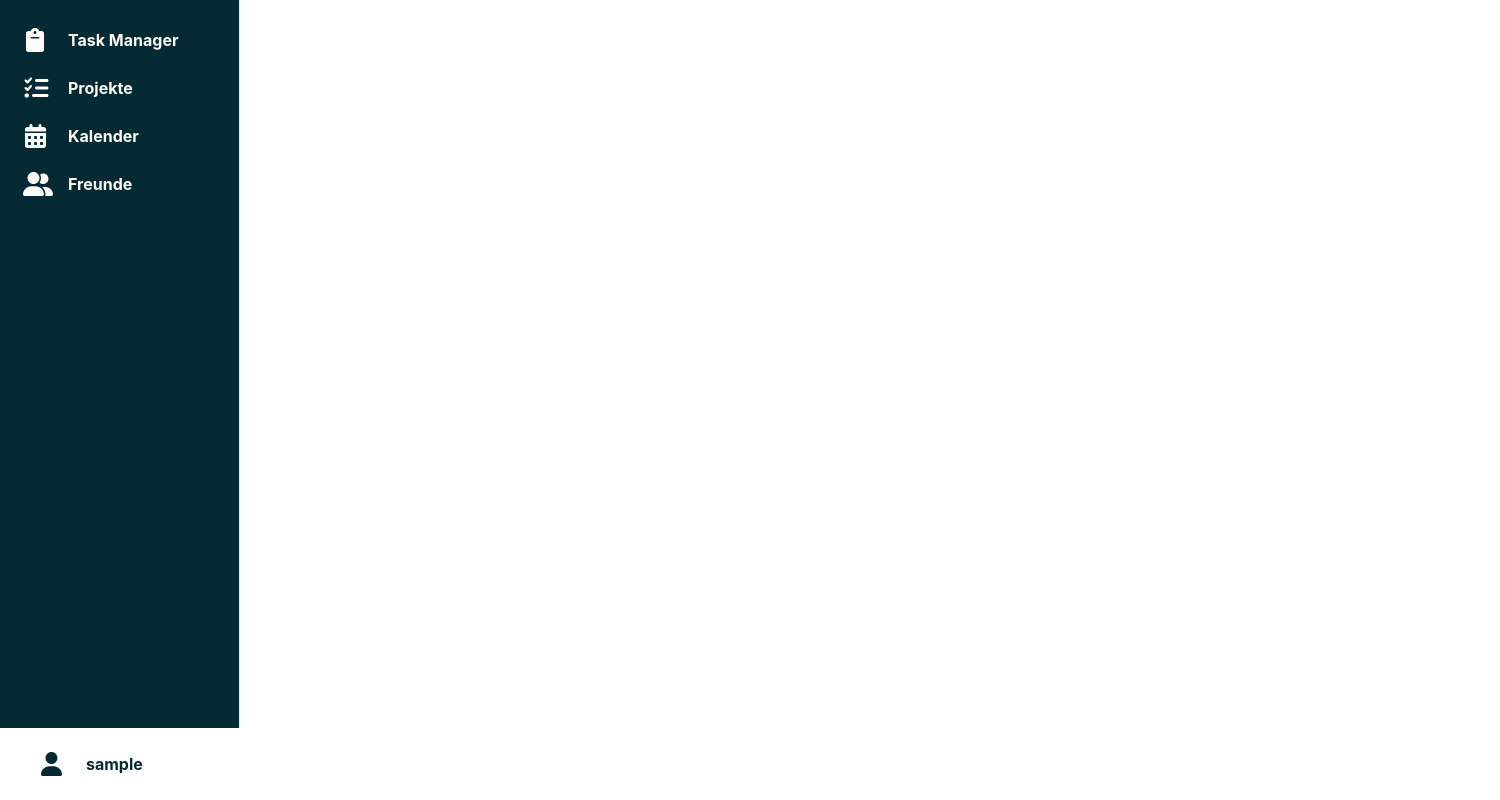
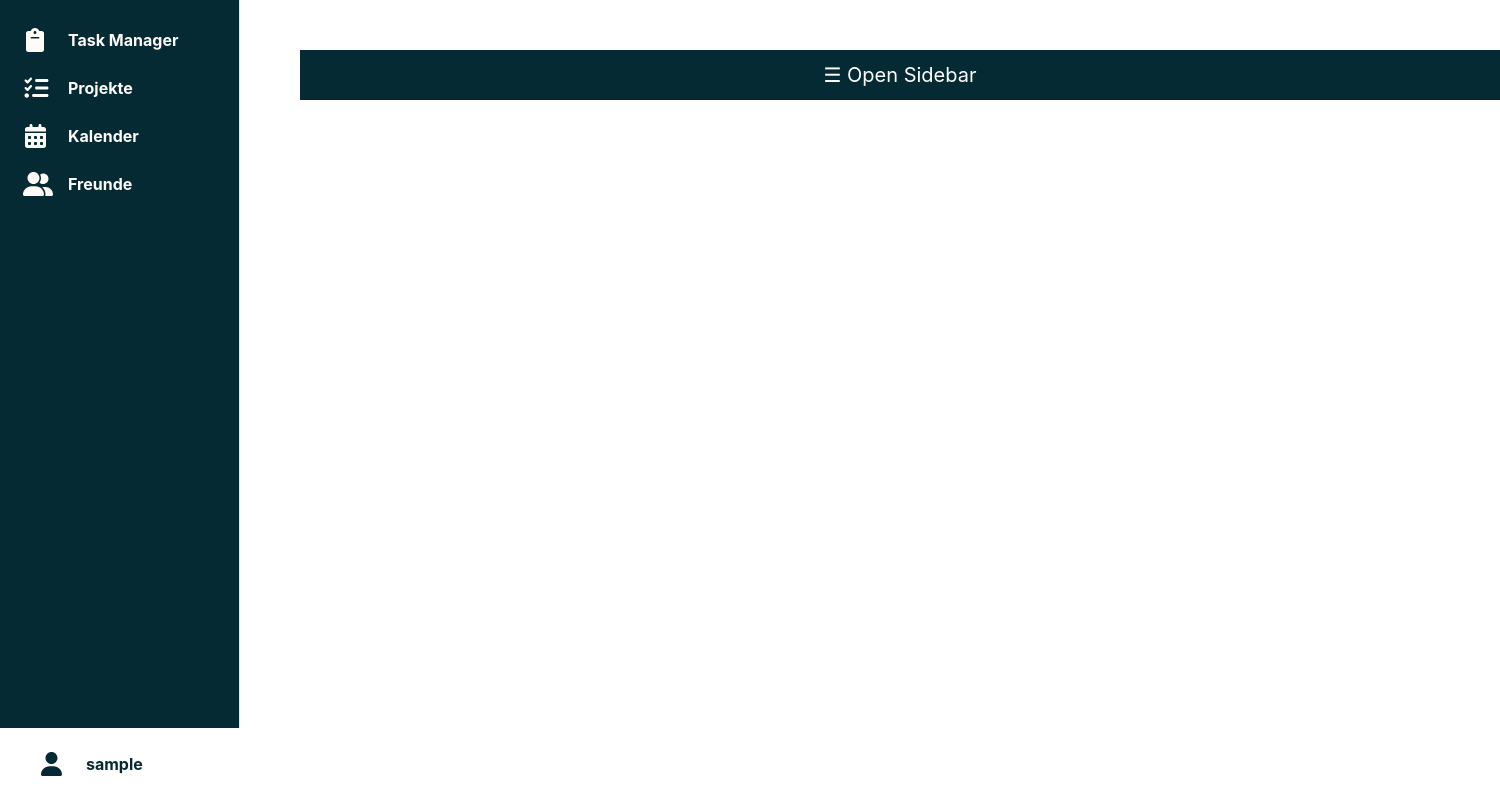
Before and after one commit to kocdoc/Vela, a Vue app in the folder src/frontend/: page /friends in a window 1280 px wide. Shown: the whole page, 1500 px wide, since content can reach past the window. Built offline with nearby package versions, Linux system fonts and the light colour scheme; sample sign-in values are in the browser's storage.

Commit message:
Friends Push

```diff
--- a/src/frontend/src/views/FriendsView.vue
+++ b/src/frontend/src/views/FriendsView.vue
@@ -1,5 +1,17 @@
 <template>
-  <h1>Friends</h1>
+  <div class="next-to-sidebar">
+    <div id="mySidebar" class="sidebar">
+      <a href="javascript:void(0)" class="closebtn" @click="closeNav">&times;</a>
+      <a href="#">About</a>
+      <a href="#">Services</a>
+      <a href="#">Clients</a>
+      <a href="#">Contact</a>
+    </div>
+
+   <!-- <div id="main"> -->
+      <button class="openbtn" @click="openNav">&#9776; Open Sidebar</button>
+   <!-- </div> -->
+  </div>
 </template>
 
 <script>
@@ -9,10 +21,85 @@ export default {
     if (localStorage.getItem('user_token') == null) {
       this.$router.push('login')
     }
+  },
+  methods: {
+    openNav () {
+      document.getElementById('mySidebar').style.width = '250px'
+      document.getElementById('main').style.marginRight = '250px'
+      console.log('Hilfe')
+    },
+    closeNav () {
+      document.getElementById('mySidebar').style.width = '0'
+      document.getElementById('main').style.marginRight = '0'
+    }
   }
 }
 </script>
 
-<style scoped>
+<style>
+
+.next-to-sidebar{
+  margin-top: 50px;
+  margin-left: 300px;
+}
+
+/* The sidebar menu */
+.sidebar {
+  height: 100%; /* 100% Full-height */
+  width: 0; /* 0 width - change this with JavaScript */
+  position: fixed; /* Stay in place */
+  z-index: 1; /* Stay on top */
+  top: 0;
+  right: 0;
+  background-color: #052A34; /* Black*/
+  overflow-x: hidden; /* Disable horizontal scroll */
+  padding-top: 60px; /* Place content 60px from the top */
+  transition: 0.5s; /* 0.5 second transition effect to slide in the sidebar */
+}
+
+/* The sidebar links */
+.sidebar a {
+  padding: 8px 8px 8px 32px;
+  text-decoration: none;
+  font-size: 25px;
+  color: #818181;
+  display: block;
+  transition: 0.3s;
+}
+
+/* When you mouse over the navigation links, change their color */
+.sidebar a:hover {
+  color: #f1f1f1;
+}
+
+/* Position and style the close button (top right corner) */
+.sidebar .closebtn {
+  position: absolute;
+  top: 0;
+  right: 25px;
+  font-size: 36px;
+  margin-left: 50px;
+}
+
+/* The button used to open the sidebar */
+.openbtn {
+  font-size: 20px;
+  cursor: pointer;
+  background-color: #052A34;
+  color: white;
+  padding: 10px 15px;
+  border: none;
+  width: 1200px;
+}
+
+.openbtn:hover {
+  background-color: #444;
+}
+
+/* Style page content - use this if you want to push the page content to the right when you open the side navigation */
+#main {
+  transition: margin-left .5s; /* If you want a transition effect */
+  padding: 20px;
+}
 
 </style>
```
